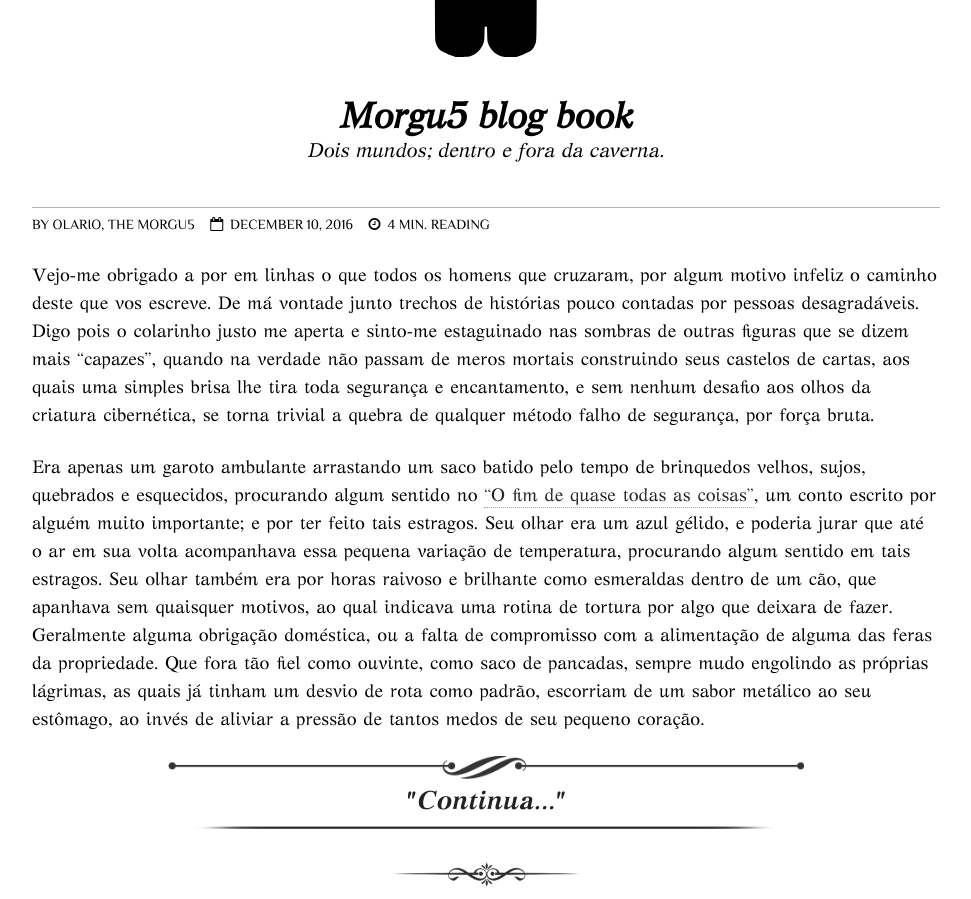
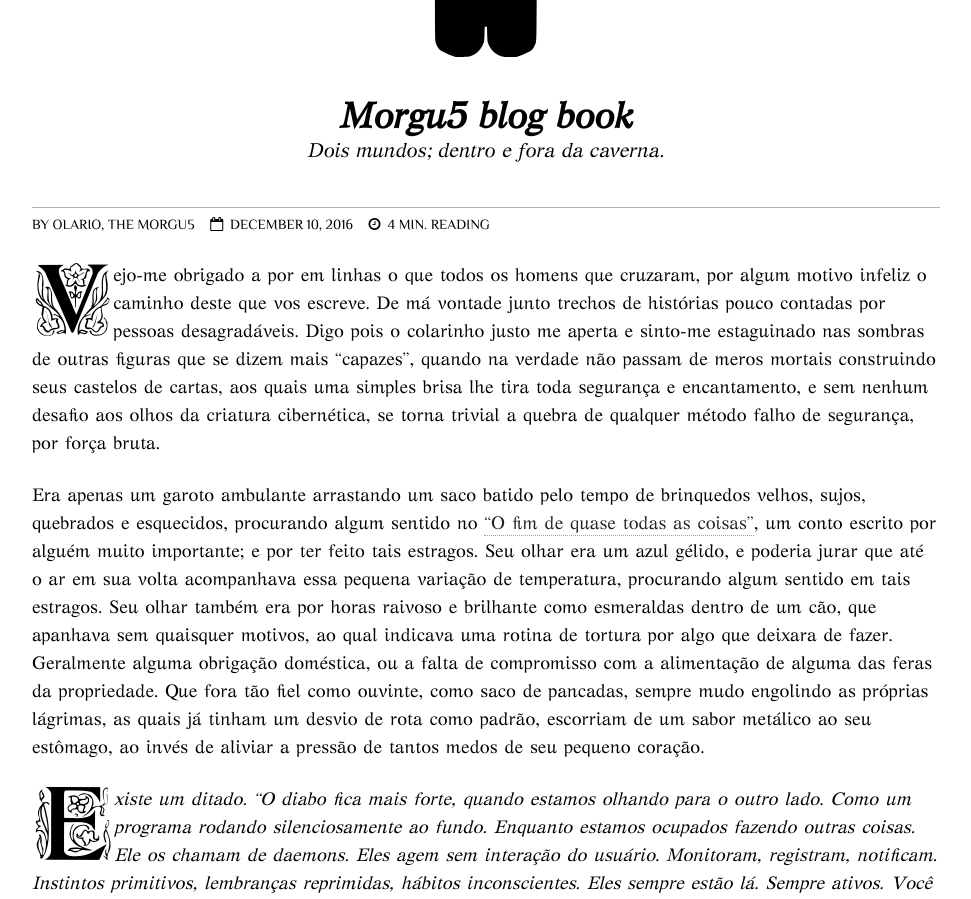
Before and after one commit to Agt-Morgu5/agt-morgu5.github.io, a Jekyll site: the page built from _posts/blog/views/2015-11-14-no-more-flags.md, in a window 1280 px wide and 1400 px high, scrolled down 230 px, cut to the strip 0-899 px from the top of the window. Shown: the whole strip, without its empty margins (154-1125 px from the left). Built offline with Jekyll 4.4.1, drawn with Linux system fonts in a browser that asks for light colours; nearby versions of some CDN libraries; our own code applies the rules of GitHub Pages for plain Markdown files; some of the changed text lies outside the part shown.

Commit message:
Update 2015-11-14-no-more-flags.md

```diff
--- a/_posts/blog/views/2015-11-14-no-more-flags.md
+++ b/_posts/blog/views/2015-11-14-no-more-flags.md
@@ -10,9 +10,13 @@ modified: '2016-12-06T09:52:00+01:00'
 tags:[Toys]
 author: Morgu5
 ---
-Vejo-me obrigado a por em linhas o que  todos os homens que cruzaram, por algum motivo infeliz o caminho deste que vos escreve. De má vontade junto trechos de histórias pouco contadas por pessoas desagradáveis. Digo pois o colarinho justo me aperta e sinto-me estaguinado nas sombras de outras figuras que se dizem mais “capazes”, quando na verdade não passam de meros mortais construindo seus castelos de cartas, aos quais uma simples brisa lhe tira toda segurança e encantamento, e sem nenhum desafio aos olhos da criatura cibernética, se torna trivial a quebra de qualquer método falho de segurança, por força bruta.
+<span class="dcap">V</span>ejo-me obrigado a por em linhas o que  todos os homens que cruzaram, por algum motivo infeliz o caminho deste que vos escreve. De má vontade junto trechos de histórias pouco contadas por pessoas desagradáveis. Digo pois o colarinho justo me aperta e sinto-me estaguinado nas sombras de outras figuras que se dizem mais “capazes”, quando na verdade não passam de meros mortais construindo seus castelos de cartas, aos quais uma simples brisa lhe tira toda segurança e encantamento, e sem nenhum desafio aos olhos da criatura cibernética, se torna trivial a quebra de qualquer método falho de segurança, por força bruta.
 
 Era apenas um garoto ambulante arrastando um saco batido pelo tempo de brinquedos velhos, sujos, quebrados e esquecidos, procurando algum sentido no ["O fim de quase todas as coisas"](https://tipoquarentaedois.blogspot.com.br/2013/11/o-fim-de-quase-todas-as-coisas-abu.html){:target="_blank"}, um conto escrito por alguém muito importante; e por ter feito tais estragos. Seu olhar era um azul gélido, e poderia jurar que até o ar em sua volta acompanhava essa pequena variação de temperatura, procurando algum sentido em tais estragos. Seu olhar também era por horas raivoso e brilhante como esmeraldas dentro de um cão, que apanhava sem quaisquer motivos, ao qual indicava uma rotina de tortura por algo que deixara de fazer. Geralmente alguma obrigação doméstica, ou a falta de compromisso com a alimentação de alguma das feras da propriedade. Que fora tão fiel como ouvinte, como saco de pancadas, sempre mudo engolindo as próprias lágrimas, as quais já tinham um desvio de rota como padrão, escorriam de um sabor metálico ao seu estômago, ao invés de aliviar a pressão de tantos medos de seu pequeno coração.
+
+<span class="dcap">E</span><i>xiste um ditado. "O diabo fica mais forte, quando estamos olhando para o outro lado. Como um programa rodando silenciosamente ao fundo. Enquanto estamos ocupados fazendo outras coisas. Ele os chamam de daemons. Eles agem
+sem interação do usuário. Monitoram, registram, notificam. Instintos primitivos, lembranças reprimidas, hábitos inconscientes. Eles sempre estão lá. Sempre ativos. Você pode tentar ser correto. Pode tentar ser bom. Pode tentar fazer a diferença. Mas é tudo besteira. As intenções dele são irrelevantes. Elas não nos guia. Deamons sim. E eu? Tenho mais do que a maioria. Hipersensibilidade
+ao brilho e som. Após isso, uma intensa paranoia, seguida de uma depressão sombria. Os sintomas podem persistir por duas semanas considerando que eu dure isso tudo. Eu sei o que está em jogo.</i> Credits Mr. Robot tv show.
 
 <div class="central-quote">"Continua..."</div>
 
@@ -45,11 +49,9 @@ Era apenas um garoto ambulante arrastando um saco batido pelo tempo de brinquedo
     Defiled<br/>
     Deep inside<br/>
     The abandoned child</figcaption>
+    </figure>
 
 
-<span class="dcap">E</span><i>xiste um ditado. "O diabo fica mais forte, quando estamos olhando para o outro lado. Como um programa rodando silenciosamente ao fundo. Enquanto estamos ocupados fazendo outras coisas. Ele os chamam de daemons. Eles agem
-sem interação do usuário. Monitoram, registram, notificam. Instintos primitivos, lembranças reprimidas, hábitos inconscientes. Eles sempre estão lá. Sempre ativos. Você pode tentar ser correto. Pode tentar ser bom. Pode tentar fazer a diferença. Mas é tudo besteira. As intenções dele são irrelevantes. Elas não nos guia. Deamons sim. E eu? Tenho mais do que a maioria. Hipersensibilidade
-ao brilho e som. Após isso, uma intensa paranoia, seguida de uma depressão sombria. Os sintomas podem persistir por duas semanas considerando que eu dure isso tudo. Eu sei o que está em jogo.</i> Credits Mr. Robot tv show.
 <div class="text-divider"></div>
 <div class="invisible no-print">
 </div>
```
